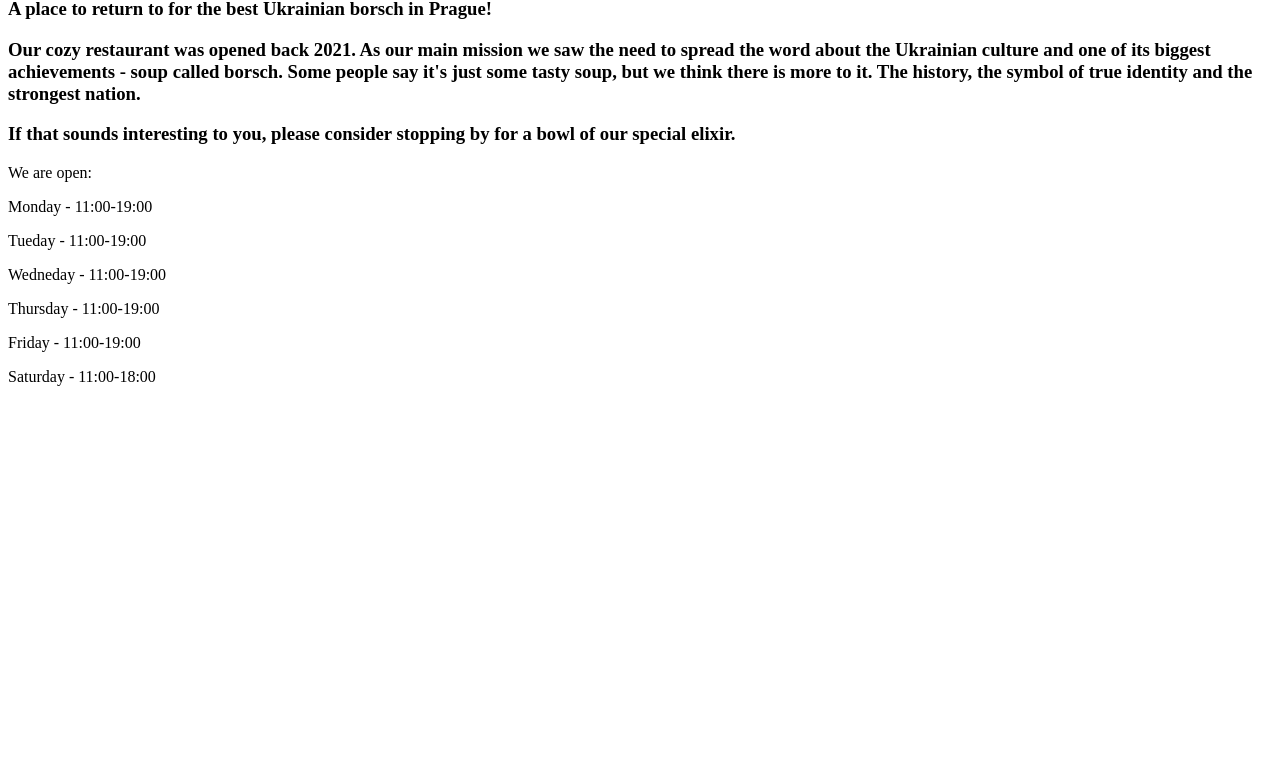
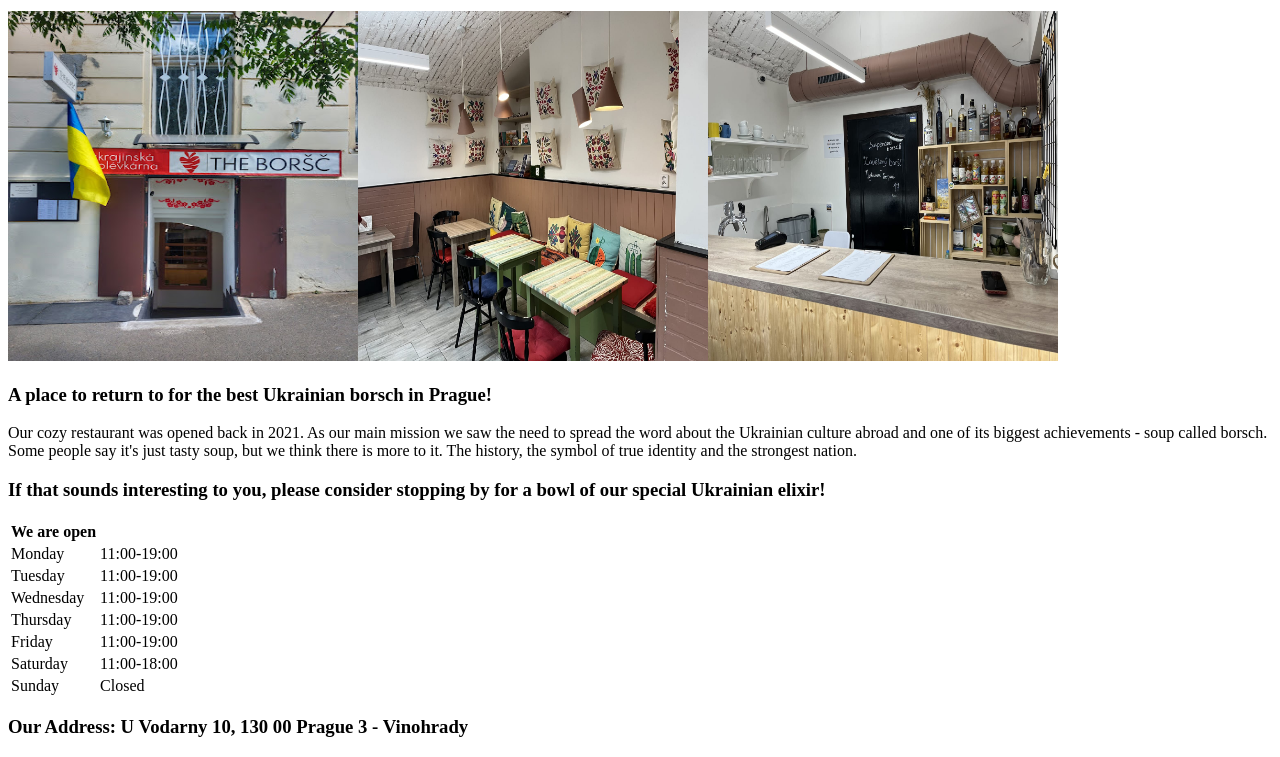
Before and after one commit to silenceinspace/Restaurant-page, a website built with webpack: page dist/index.html in a window 1280 px wide. Shown: the part 98-855 px from the top of the page. Before the commit the page ends 800 px from the top, so only its background shows below. Built offline with nearby package versions, Linux system fonts and the light colour scheme.

Commit message:
Create a separate module to render my home page

```diff
--- a/src/index.js
+++ b/src/index.js
@@ -1 +1,4 @@
-console.log("Hello world!");
+import { renderTopSection, renderMiddleSection } from "./initial-page";
+
+renderTopSection();
+renderMiddleSection();
--- /dev/null
+++ b/src/initial-page.js
@@ -0,0 +1,112 @@
+export { renderTopSection, renderMiddleSection };
+
+const divContent = document.body.querySelector("#content");
+
+// Section where tab browsering will work
+function renderTopSection() {
+  const divTopSection = document.createElement("div");
+  divTopSection.classList.add("top-section");
+  divContent.append(divTopSection);
+
+  for (let i = 0; i < 3; i++) {
+    const btn = document.createElement("button");
+    btn.textContent = i === 0 ? "Home" : i === 1 ? "Menu" : "Contact";
+    divTopSection.append(btn);
+  }
+}
+
+// Section where all initial content will be shown
+function renderMiddleSection() {
+  const divMiddleSection = document.createElement("div");
+  divMiddleSection.classList.add("home-section");
+  divContent.append(divMiddleSection);
+
+  const heroTitle = document.createElement("h1");
+  heroTitle.textContent = "The Borsch";
+  divMiddleSection.append(heroTitle);
+
+  const divRestaurantPhotos = document.createElement("div");
+  divRestaurantPhotos.classList.add("images");
+  divMiddleSection.append(divRestaurantPhotos);
+  for (let i = 0; i < 3; i++) {
+    const img = document.createElement("img");
+    img.src =
+      i === 0
+        ? "../src/images/exterior.jpeg"
+        : i === 1
+        ? "../src/images/interior.jpg"
+        : "../src/images/counter.jpg";
+    img.height = "350";
+    img.width = "350";
+    divRestaurantPhotos.append(img);
+  }
+
+  const shortDescription = document.createElement("h3");
+  shortDescription.textContent =
+    "A place to return to for the best Ukrainian borsch in Prague!";
+  divMiddleSection.append(shortDescription);
+
+  const restaurantStory = document.createElement("p");
+  restaurantStory.textContent =
+    " Our cozy restaurant was opened back in 2021. As our main mission we saw the need to spread the word about the Ukrainian culture abroad and one of its biggest achievements - soup called borsch. Some people say it's just tasty soup, but we think there is more to it. The history, the symbol of true identity and the strongest nation.";
+  divMiddleSection.append(restaurantStory);
+
+  const offerForVisiting = document.createElement("h3");
+  offerForVisiting.textContent =
+    "If that sounds interesting to you, please consider stopping by for a bowl of our special Ukrainian elixir!";
+  divMiddleSection.append(offerForVisiting);
+
+  const tableWithSchedule = document.createElement("table");
+  divMiddleSection.append(tableWithSchedule);
+
+  const tableHeader = document.createElement("th");
+  tableHeader.textContent = "We are open";
+  tableWithSchedule.append(tableHeader);
+
+  for (let i = 0; i < 7; i++) {
+    const tableRow = document.createElement("tr");
+    for (let j = 0; j < 2; j++) {
+      const tableData = document.createElement("td");
+      if (j === 1 && i < 5) {
+        tableData.textContent = "11:00-19:00";
+      }
+
+      if (j === 0) {
+        switch (i) {
+          case 0:
+            tableData.textContent = "Monday";
+            break;
+          case 1:
+            tableData.textContent = "Tuesday";
+            break;
+          case 2:
+            tableData.textContent = "Wednesday";
+            break;
+          case 3:
+            tableData.textContent = "Thursday";
+            break;
+          case 4:
+            tableData.textContent = "Friday";
+        }
+      }
+
+      if (i === 5) {
+        tableData.textContent = j === 0 ? "Saturday" : "11:00-18:00";
+      }
+
+      if (i === 6) {
+        tableData.textContent = j === 0 ? "Sunday" : "Closed";
+      }
+
+      tableRow.append(tableData);
+    }
+    tableWithSchedule.append(tableRow);
+  }
+
+  const addressHomePage = document.createElement("div");
+  divMiddleSection.append(addressHomePage);
+  const addressBoldText = document.createElement("h3");
+  addressBoldText.textContent =
+    "Our Address: U Vodarny 10, 130 00 Prague 3 - Vinohrady";
+  addressHomePage.append(addressBoldText);
+}
--- a/webpack.config.js
+++ b/webpack.config.js
@@ -1,7 +1,9 @@
 const path = require("path");
 
 module.exports = {
+  mode: "development",
   entry: "./src/index.js",
+  devtool: "inline-source-map",
   output: {
     filename: "main.js",
     path: path.resolve(__dirname, "dist"),
```
Also changed, not shown: dist/index.html, dist/main.js, src/images/logo.jpg (added), src/images/menu/Cheesecakes.png (added), src/images/menu/Deruns.png (added), src/images/menu/Holubtsi.png (added), src/images/menu/Kyiv cutlet.png (added), src/images/menu/Nalysnyky.png (added), src/images/menu/Salo.png (added), src/images/menu/Sweet varenyky.png (added), src/images/menu/Ukrainian loaders.png (added), src/images/menu/Varenyky.png (added), src/images/menu/Vegeterian borsch.png (added), src/images/menu/beef borsch.jpg (added), 1 other file.
